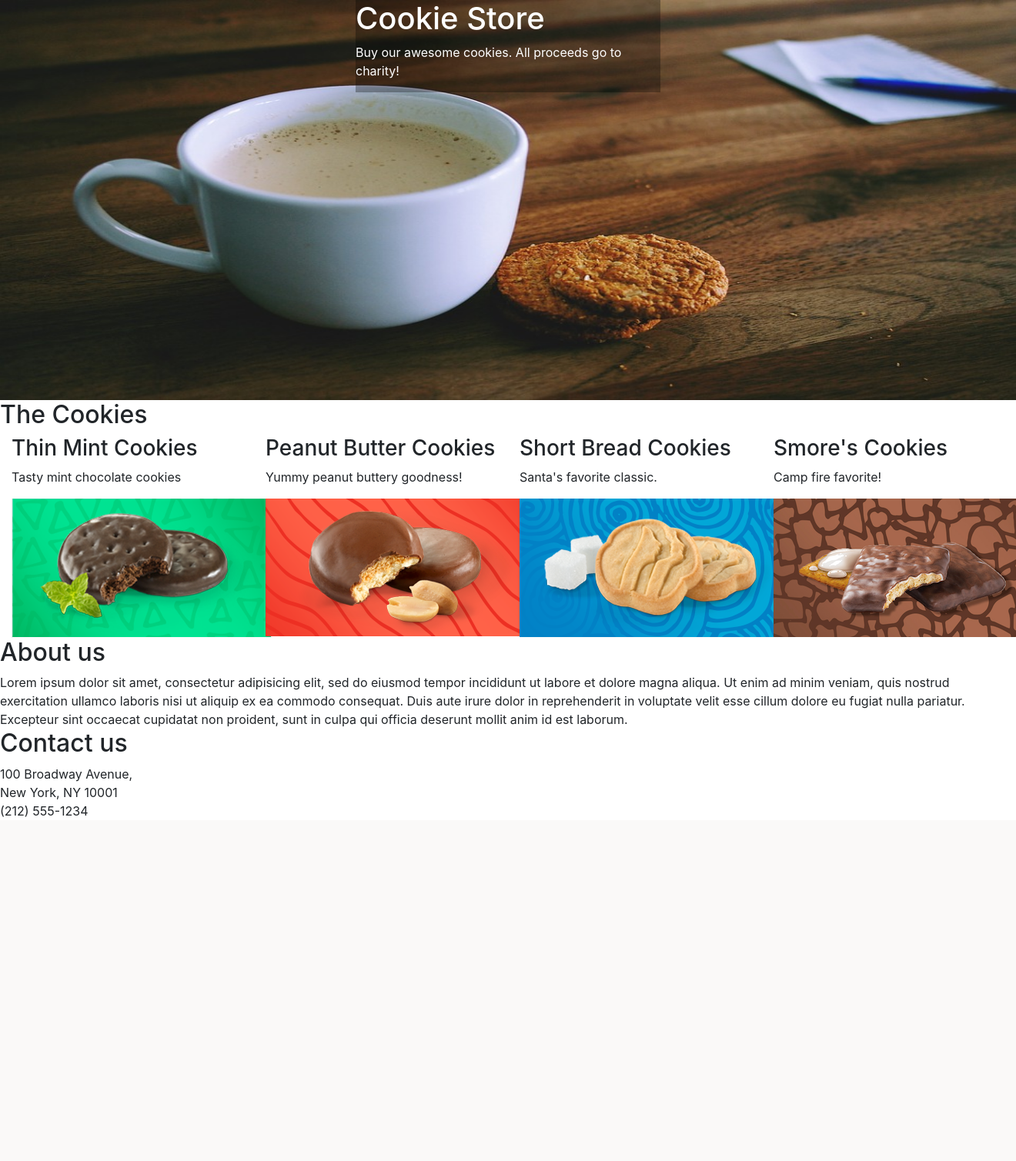
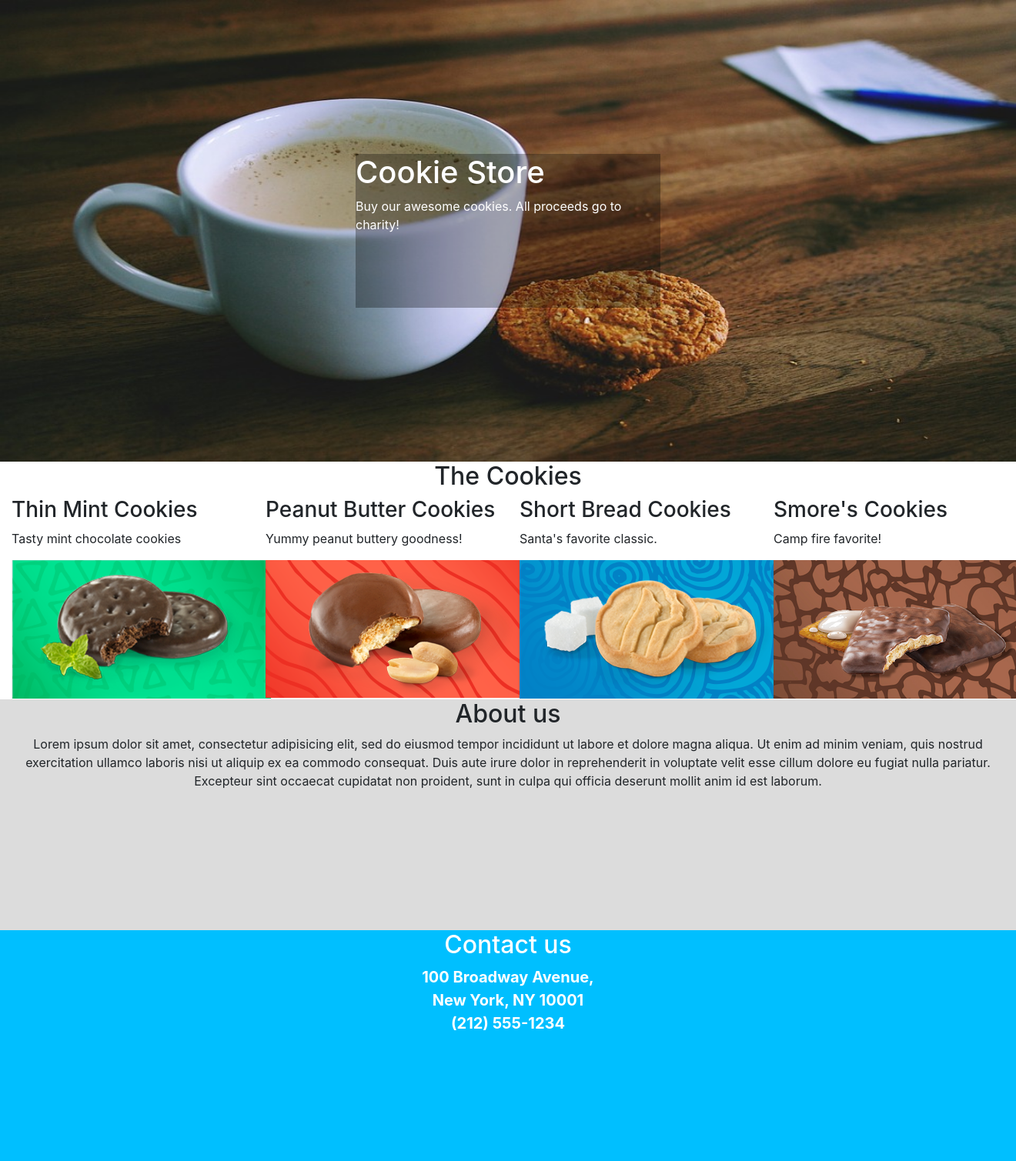
Before and after one commit to Leman-Y/cuny-tech-prep, a web app: file week-01-projects/index.html in a window 1320 px wide; the page is wider, and only the part inside the window is pictured. Shown: that part at 77% size. Before the commit the page ends 1066 px from the top of that part, so only its background shows below. Run offline with its HTML, style and script files only (its server is not run), Linux system fonts and the light colour scheme.

Commit message:
Fixed issue, needed to change the height not padding to expand div element

```diff
--- a/week-01-projects/css/styles.css
+++ b/week-01-projects/css/styles.css
@@ -5,18 +5,20 @@
 	/* Do ../ to go back out the folder */
 	background-image: url("../img/milkbg.jpg") ;
 /*	background-color: black; */
-	padding-bottom: 400px;
+/*	padding-bottom: 400px; Padding bottom expands but doesnt expand the movement inside the container  */
 	background-size: 100% 100%;
 	display: flex;
 	justify-content: center;
-    align-items: center;
-
+	align-items: center;
+	position: relative;
+	height: 600px;
 }
 
 .intro-inside
 {
 	background-color: rgba(0, 0, 0, 0.3);
 	color: white;
+	height: 200px;
 	width: 30%;
 	/*
   	margin-left: auto;
@@ -27,10 +29,33 @@
 	justify-content: center;
 	align-content: center;
   	*/
-
 }
 
 body
 {
 /*	background-color: black; */
-}10
+}
+
+#the-cookies
+{
+	text-align: center;
+}
+
+.about-us
+{
+	background-color: rgba(169,169,169, 0.4);
+	text-align: center;
+	height: 300px;
+}
+
+.contact-us
+{
+
+	background-color: rgb(0,191,255);
+	color: white;
+	text-align: center;
+	height: 300px;
+	font-size: 20px;
+    font-weight: bold;
+
+}
--- a/week-01-projects/index.html
+++ b/week-01-projects/index.html
@@ -15,7 +15,8 @@
 
 </div>
 
-<h2>The Cookies</h2>
+
+<h2 id = "the-cookies" >The Cookies</h2>
 
 
 <!-- <div class="container"> -->
@@ -45,7 +46,7 @@
 </div>
 <!-- </div> -->
 
-
+<div class = "about-us">
 <h2>About us</h2>
 <div>Lorem ipsum dolor sit amet, consectetur adipisicing elit, sed do eiusmod
 tempor incididunt ut labore et dolore magna aliqua. Ut enim ad minim veniam,
@@ -53,13 +54,17 @@ quis nostrud exercitation ullamco laboris nisi ut aliquip ex ea commodo
 consequat. Duis aute irure dolor in reprehenderit in voluptate velit esse
 cillum dolore eu fugiat nulla pariatur. Excepteur sint occaecat cupidatat non
 proident, sunt in culpa qui officia deserunt mollit anim id est laborum.</div>
+</div>
 
-<h2>Contact us</h2>
-<div>
-  100 Broadway Avenue,<br>
-  New York, NY 10001 <br>
-  (212) 555-1234
+<div class ="contact-us">
+	<h2>Contact us</h2>
+	<div>
+	  100 Broadway Avenue,<br>
+	  New York, NY 10001 <br>
+	  (212) 555-1234
+	</div>
 </div>
+
 
 </body>
 </html>
```
